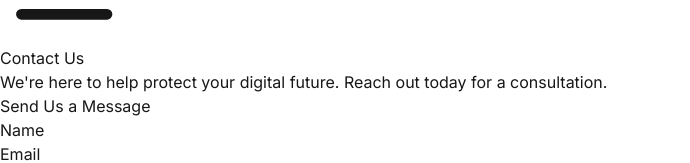
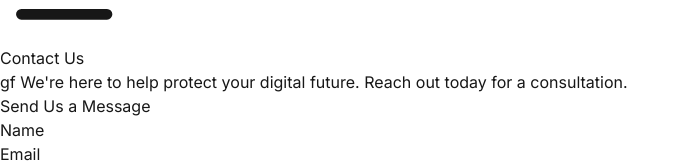
Before and after one commit to somacaru/carusoma.com, a Next.js app: page /contact in a window 1280 px wide. Shown: the part 154-317 px from the top of the page, without its empty margins (0-690 px from the left). Built offline with nearby package versions, Linux system fonts and the light colour scheme.

Commit message:
Add VSCode settings and fix typo in contact page

```diff
--- a/src/app/contact/page.tsx
+++ b/src/app/contact/page.tsx
@@ -35,7 +35,7 @@ export default function Contact() {
               Contact Us
             </h1>
             <p className="text-xl max-w-3xl mx-auto">
-              We&apos;re here to help protect your digital future. Reach out today for a consultation.
+gf              We&apos;re here to help protect your digital future. Reach out today for a consultation.
             </p>
           </div>
         </div>
```
